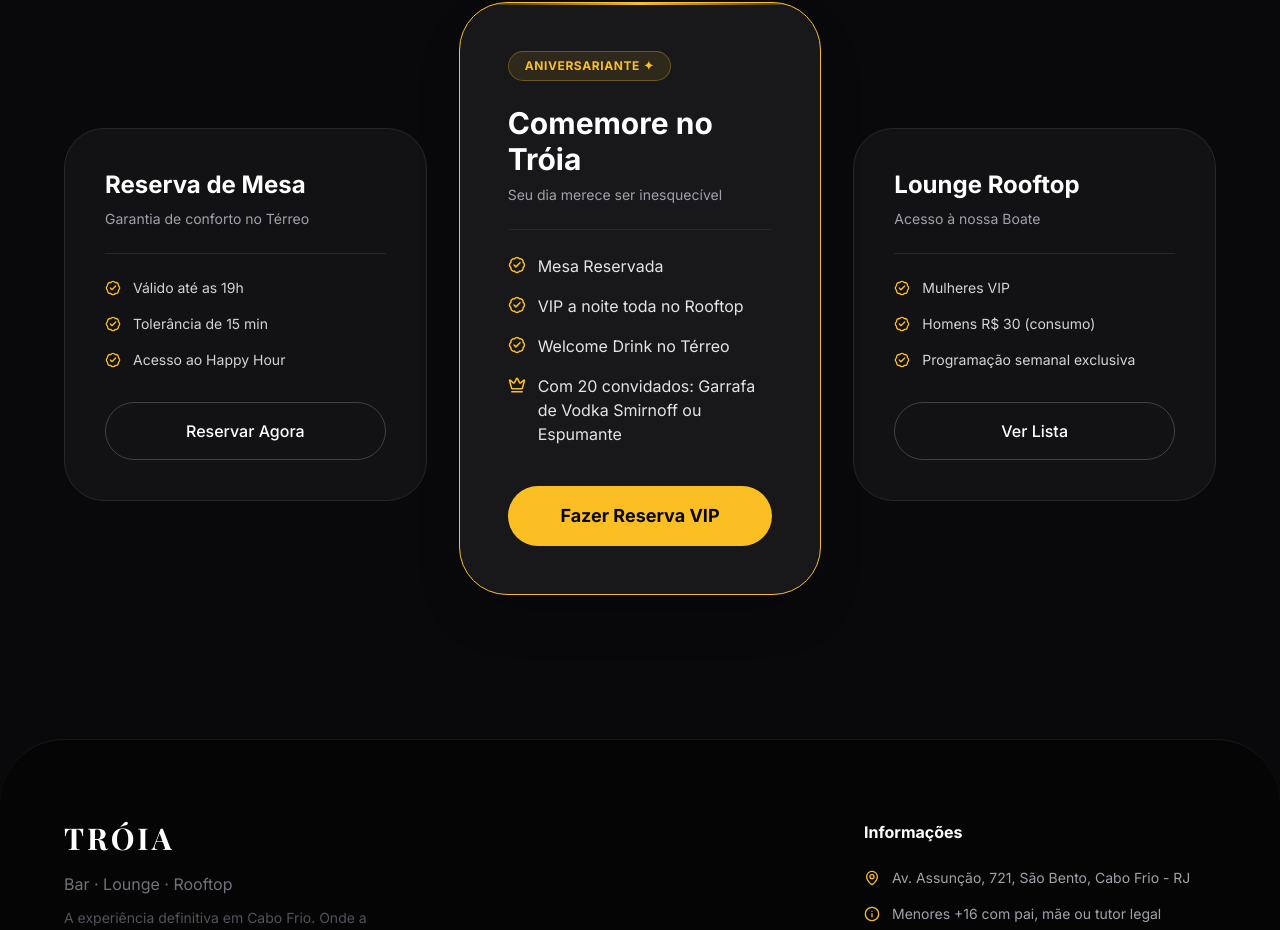
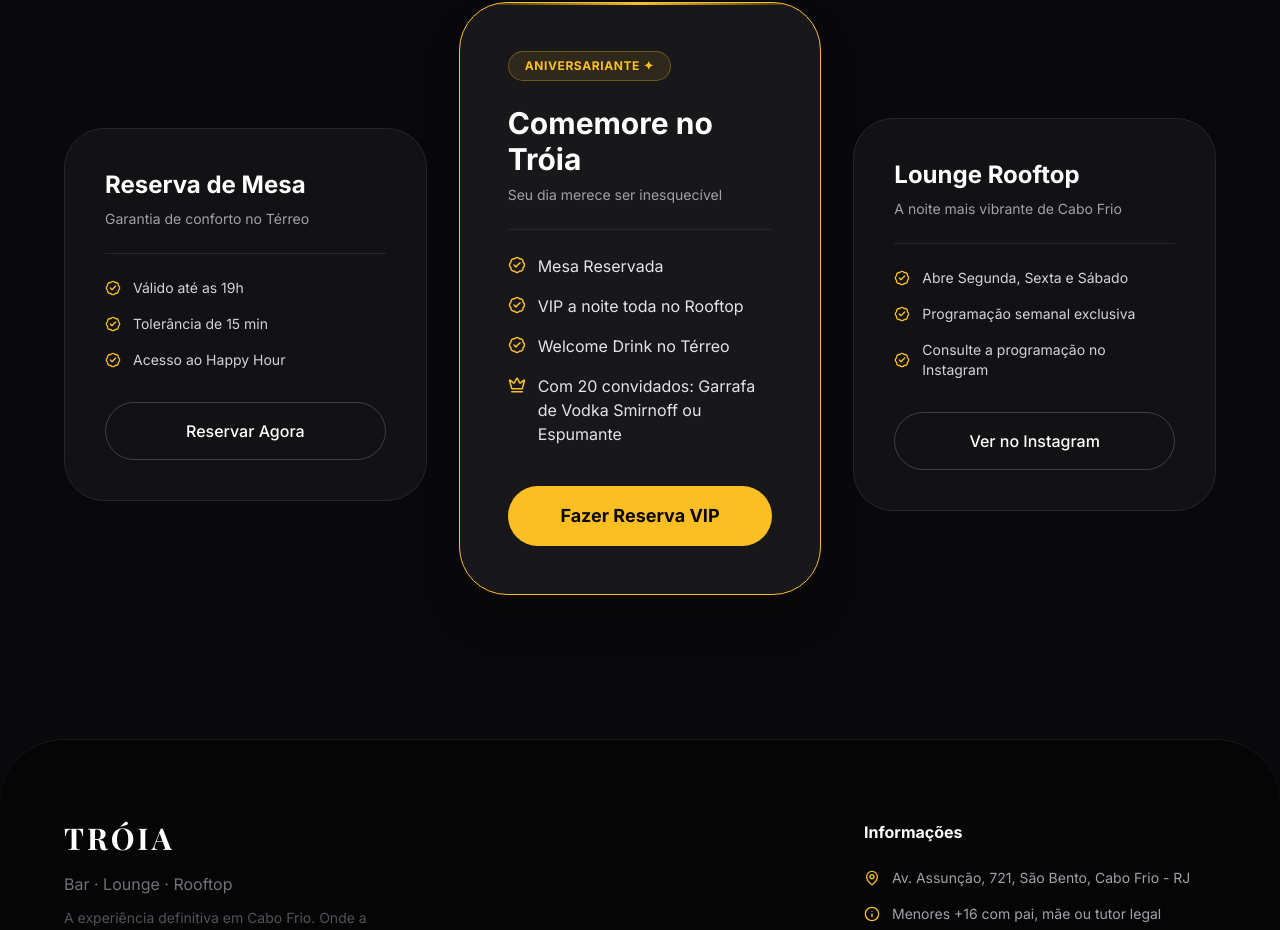
Before and after one commit to wLkFurtado/troia-site, a React (Vite) app: page / in a window 1280 px wide. Shown: the part 7856-8786 px from the top of the page. Built offline with nearby package versions, Linux system fonts and the light colour scheme; a web font is replaced by a local one.

Commit message:
fix: remove lista VIP do card Lounge Rooftop na seção de reservas

```diff
--- a/src/App.jsx
+++ b/src/App.jsx
@@ -583,14 +583,14 @@ const Pricing = () => (
 
         <div className="bg-zinc-900/60 border border-zinc-800 rounded-[2.5rem] p-10">
           <h3 className="text-2xl font-bold mb-2">Lounge Rooftop</h3>
-          <p className="text-zinc-400 text-sm mb-6 pb-6 border-b border-zinc-800">Acesso à nossa Boate</p>
+          <p className="text-zinc-400 text-sm mb-6 pb-6 border-b border-zinc-800">A noite mais vibrante de Cabo Frio</p>
           <ul className="space-y-4 mb-8 text-sm text-zinc-300">
-            <li className="flex gap-3 items-center"><CheckCircle2 size={16} className="text-amber-400 flex-shrink-0" /> Mulheres VIP</li>
-            <li className="flex gap-3 items-center"><CheckCircle2 size={16} className="text-amber-400 flex-shrink-0" /> Homens R$ 30 (consumo)</li>
+            <li className="flex gap-3 items-center"><CheckCircle2 size={16} className="text-amber-400 flex-shrink-0" /> Abre Segunda, Sexta e Sábado</li>
             <li className="flex gap-3 items-center"><CheckCircle2 size={16} className="text-amber-400 flex-shrink-0" /> Programação semanal exclusiva</li>
+            <li className="flex gap-3 items-center"><CheckCircle2 size={16} className="text-amber-400 flex-shrink-0" /> Consulte a programação no Instagram</li>
           </ul>
-          <a href="https://reservas.troiacabofrio.com.br" target="_blank" rel="noreferrer" className="block text-center w-full py-4 rounded-full border border-zinc-700 font-medium hover:border-amber-400 hover:text-amber-400 transition-all duration-300">
-            Ver Lista
+          <a href="https://instagram.com/troiacabofrio" target="_blank" rel="noreferrer" className="block text-center w-full py-4 rounded-full border border-zinc-700 font-medium hover:border-amber-400 hover:text-amber-400 transition-all duration-300">
+            Ver no Instagram
           </a>
         </div>
 
```
